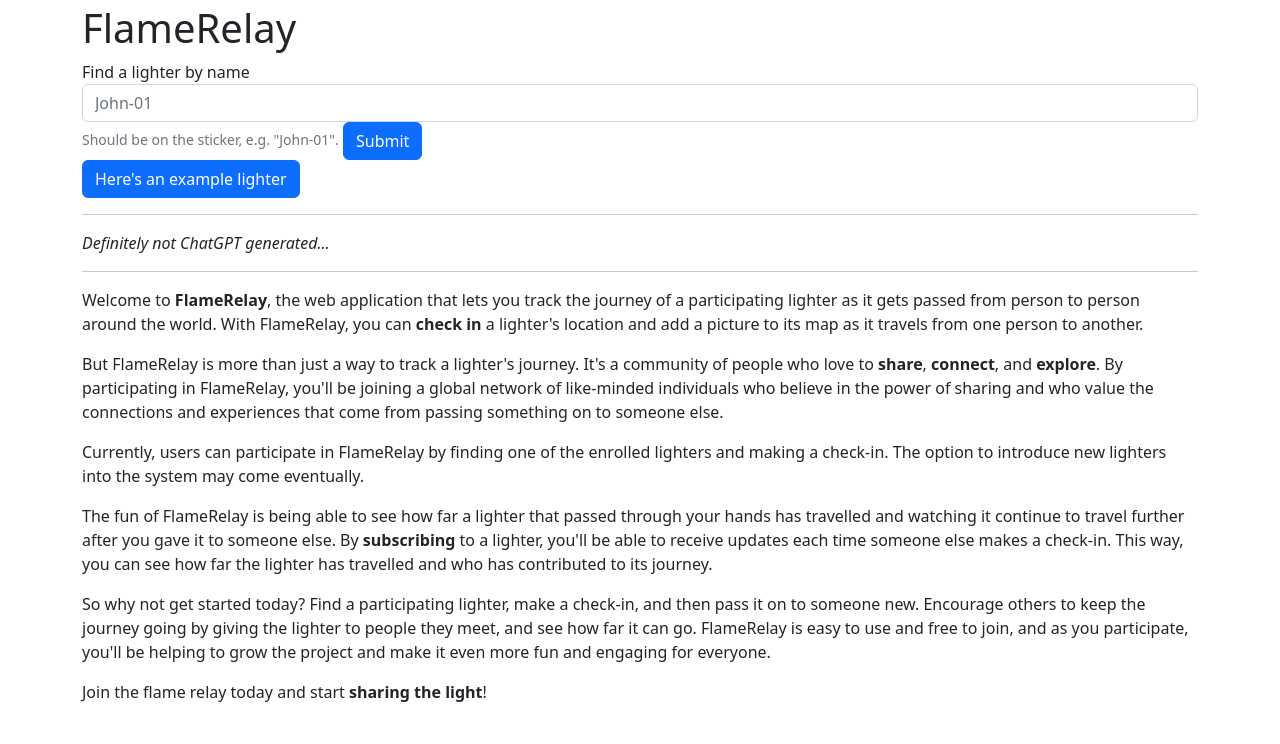
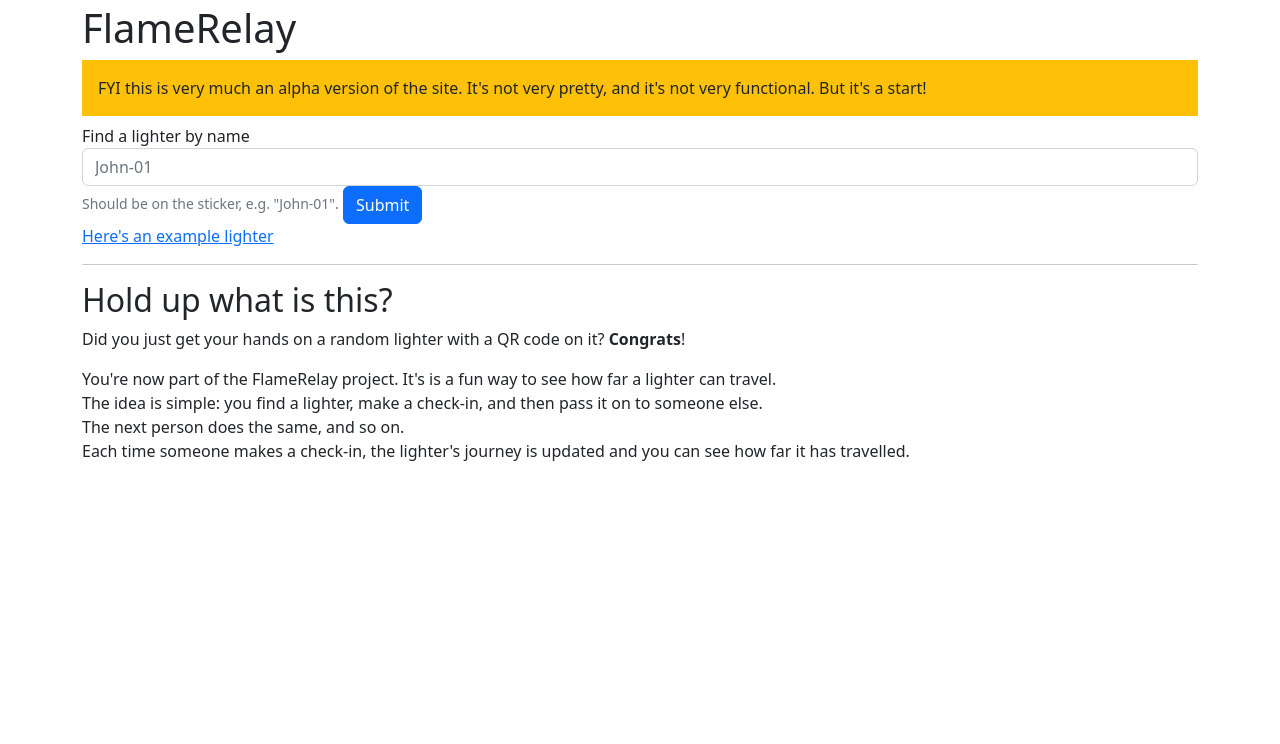
Before and after one commit to jvacek/FlameRelay, a Django app: template flamerelay/templates/pages/home.html in a window 1280 px wide. Shown: the part 56-800 px from the top of the page. Run offline with Django 4.2, Linux system fonts and the light colour scheme; the template is opened without the code that fills it, so the values that code supplies are empty; some libraries are stand-ins or nearby versions.

Commit message:
Simplify homepage, about text

```diff
--- a/flamerelay/templates/pages/home.html
+++ b/flamerelay/templates/pages/home.html
@@ -1,6 +1,9 @@
 {% extends "base.html" %}
 {% block content %}
     <h1>FlameRelay</h1>
+    <div class="p-3 mb-2 bg-warning text-dark">
+        FYI this is very much an alpha version of the site. It's not very pretty, and it's not very functional. But it's a start!
+    </div>
     <!-- Chat GPT JS here we go lol -->
     <form id="my-form" method="get" action="/backend/unit/input=">
         <label for="unit_identifier">Find a lighter by name</label>
@@ -22,26 +25,19 @@
           this.submit();
         });
     </script>
-    <a href={% url 'backend:unit' "test-123" %} class="btn btn-primary">Here's an example lighter</a>
+    <a href={% url 'backend:unit' "test-123" %}>Here's an example lighter</a>
     <hr>
-    <i> Definitely not ChatGPT generated...</i>
-    <hr>
+    <h2>Hold up what is this?</h2>
     <p>
-        Welcome to <strong>FlameRelay</strong>, the web application that lets you track the journey of a participating lighter as it gets passed from person to person around the world. With FlameRelay, you can <strong>check in</strong> a lighter's location and add a picture to its map as it travels from one person to another.
+        Did you just get your hands on a random lighter with a QR code on it? <b>Congrats</b>!
     </p>
     <p>
-        But FlameRelay is more than just a way to track a lighter's journey. It's a community of people who love to <strong>share</strong>, <strong>connect</strong>, and <strong>explore</strong>. By participating in FlameRelay, you'll be joining a global network of like-minded individuals who believe in the power of sharing and who value the connections and experiences that come from passing something on to someone else.
-    </p>
-    <p>
-        Currently, users can participate in FlameRelay by finding one of the enrolled lighters and making a check-in. The option to introduce new lighters into the system may come eventually.
-    </p>
-    <p>
-        The fun of FlameRelay is being able to see how far a lighter that passed through your hands has travelled and watching it continue to travel further after you gave it to someone else. By <strong>subscribing</strong> to a lighter, you'll be able to receive updates each time someone else makes a check-in. This way, you can see how far the lighter has travelled and who has contributed to its journey.
-    </p>
-    <p>
-        So why not get started today? Find a participating lighter, make a check-in, and then pass it on to someone new. Encourage others to keep the journey going by giving the lighter to people they meet, and see how far it can go. FlameRelay is easy to use and free to join, and as you participate, you'll be helping to grow the project and make it even more fun and engaging for everyone.
-    </p>
-    <p>
-        Join the flame relay today and start <strong>sharing the light</strong>!
+        You're now part of the FlameRelay project. It's is a fun way to see how far a lighter can travel.
+        <br>
+        The idea is simple: you find a lighter, make a check-in, and then pass it on to someone else.
+        <br>
+        The next person does the same, and so on.
+        <br>
+        Each time someone makes a check-in, the lighter's journey is updated and you can see how far it has travelled.
     </p>
 {% endblock %}
```
Also changed, not shown: flamerelay/templates/pages/about.html (+5 -6 lines).
